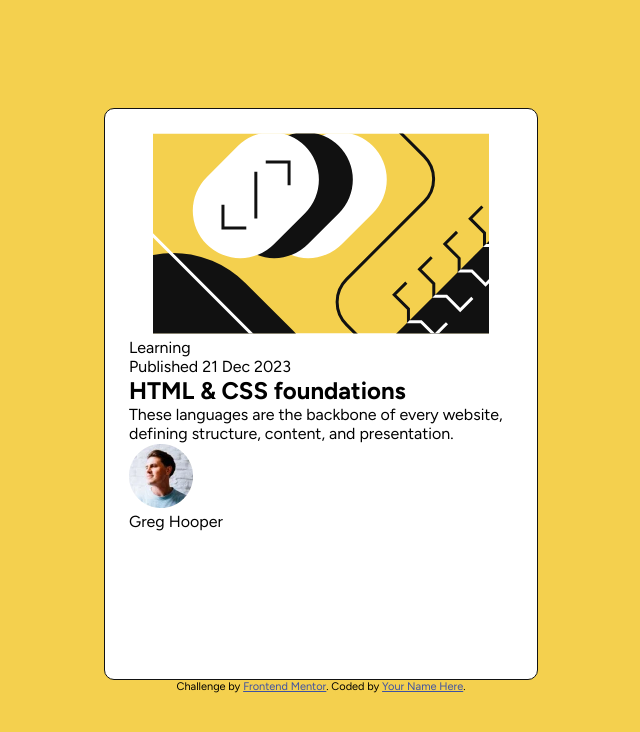
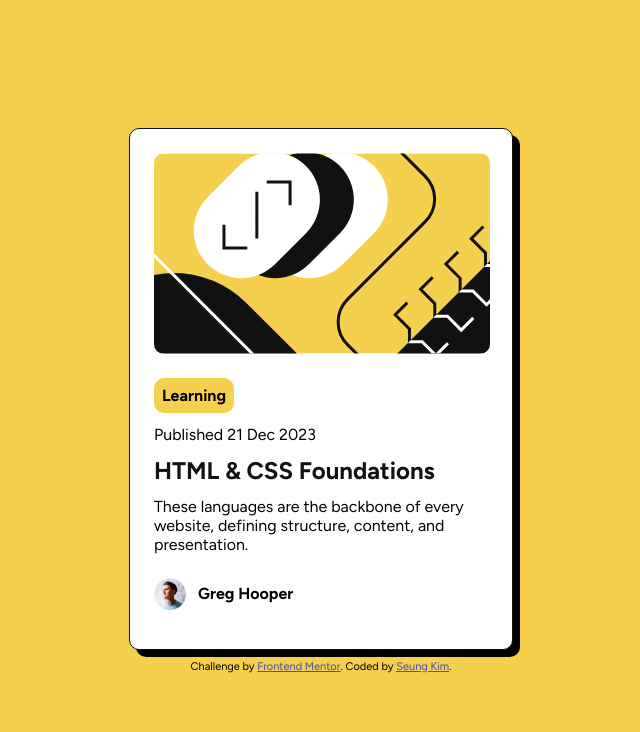
Before and after one commit to seung0708/Frontend-Mentor, a plain HTML site: page Blog preview card/blog-preview-card-main/index.html in a window 1280 px wide. Shown: the whole page, without its empty margins (319-959 px from the left). Drawn offline with Linux system fonts and the light colour scheme.

Commit message:
styled the blog card as close to the design

```diff
--- a/Blog preview card/blog-preview-card-main/index.html
+++ b/Blog preview card/blog-preview-card-main/index.html
@@ -13,23 +13,23 @@
 <body>
   <section class="card">
     <div class="card__image">
-      <img src="assets/images/illustration-article.svg" alt="">
+      <img src="assets/images/illustration-article.svg" alt="main image">
     </div>
     <div class="card__content">
-      <p>Learning</p>
-      <p>Published 21 Dec 2023</p>
-      <h1>HTML & CSS foundations</h1>
-      <p></p>These languages are the backbone of every website, defining structure, content, and presentation.</p>
+      <button class="btn">Learning</button>
+      <p class="date">Published 21 Dec 2023</p>
+      <h1 class="title"><a href="#">HTML & CSS Foundations</a></h1>
+      <p class="desc">These languages are the backbone of every website, defining structure, content, and presentation.</p>
     </div>
     <div class="card__profile">
-        <img src="assets/images/image-avatar.webp" alt="">
+        <img src="assets/images/image-avatar.webp" alt="author image">
         <p>Greg Hooper</p>
     </div>
   </section>
 
   <div class="attribution">
     Challenge by <a href="https://www.frontendmentor.io?ref=challenge" target="_blank">Frontend Mentor</a>.
-    Coded by <a href="#">Your Name Here</a>.
+    Coded by <a href="#">Seung Kim</a>.
   </div>
 </body>
 </html>
--- a/Blog preview card/blog-preview-card-main/style.css
+++ b/Blog preview card/blog-preview-card-main/style.css
@@ -8,6 +8,7 @@
 * {
     margin: 0;
     padding: 0;
+    box-sizing: border-box;
 }
 
 html {
@@ -22,21 +23,82 @@ body {
     flex-direction: column;
     justify-content: center;
     align-items: center;
+    gap: 10px;
 }
 
 .card {
     background-color: var(--white);
     width: 384px;
     height: 522px;
-    padding: 24px;
     border: 1px solid var(--black);
+    border-radius: 10px;
+    box-shadow: 7px 7px ;
+}
+
+.card__image, .card__content{
+    margin: 24px 24px;
+}
+
+.card__profile {
+    margin-inline: 24px;
+}
+
+.card__image img {
+    display: block;
     border-radius: 10px;
 }
 
-.card__image {
-    text-align: center;
-    border: 10px;
+.date, .title {
+    margin-bottom: 12px;
+}
+
+.title a {
+    text-decoration: none;
+    color: var(--black);
+    cursor: pointer;
+}
+
+.title a:active {
+    color: var(--primary-color);
+}
+
+.btn {
+    all: unset;
+    outline: none;
+    box-sizing: border-box;
+    margin-bottom: 12px;
+    background-color: var(--primary-color);
+    padding: 8px;
+    border-radius: 10px;
+    font-weight: 700;
+}
+
+.card__profile {
+    display: flex;
+    align-items: center;
+    gap: 12px;
+}
+
+.card__profile p {
+    font-weight: 700;
+}
+
+.card__profile img {
+    width: 32px;
+    height: 32px;
 }
 
 .attribution { font-size: 11px; text-align: center; }
 .attribution a { color: hsl(228, 45%, 44%); }
+
+
+@media (max-width: 480px) {
+    .card {
+        width: 327px;
+        height: 501px;
+    }
+    .card__image img {
+        width: 279px;
+
+    }
+}
```
